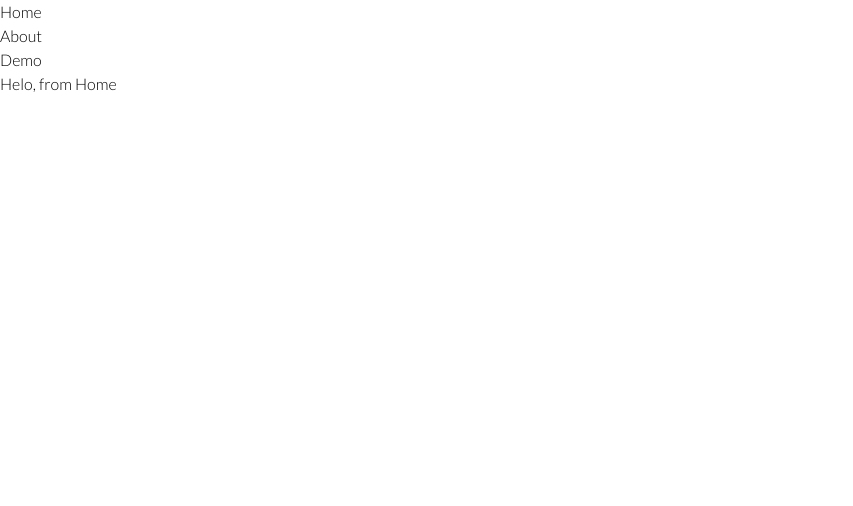
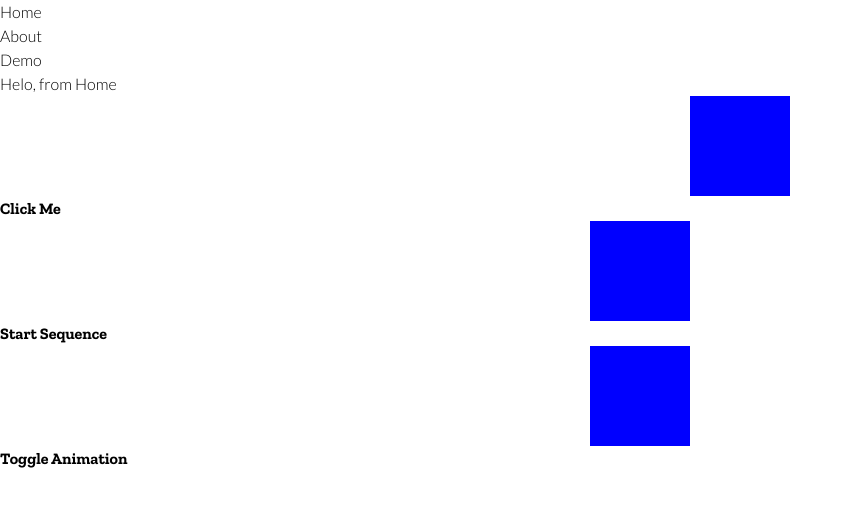
Before and after one commit to him69/portfolio, a Next.js app: page /demo/home in a window 1280 px wide. Shown: the top 506 px of the page, without its empty margins (0-853 px from the left). Built offline with nearby package versions, Linux system fonts and the light colour scheme.

Commit message:
useInview,control animation

```diff
--- /dev/null
+++ b/app/demo/about/page.js
@@ -0,0 +1,12 @@
+import React from 'react'
+import ControllAnimation from '../framerComponents/ControllNScroll'
+
+function About() {
+  return (
+    <div>
+        <ControllAnimation/>
+    </div>
+  )
+}
+
+export default About
--- /dev/null
+++ b/app/demo/framerComponents/ControllAnimation.js
@@ -0,0 +1,94 @@
+'use client'
+import React, { useEffect,useState } from 'react';
+import { motion, useAnimation } from 'framer-motion';
+
+const AnimationControlExample = () => {
+    const controls = useAnimation();
+
+    useEffect(() => {
+      controls.start({
+        x: 100,
+        transition: { duration: 2 },
+      });
+    }, [controls]);
+
+    const handleClick = () => {
+      controls.start({
+        scale: [1, 1.5, 1],
+        transition: { duration: 0.5 },
+      });
+    };
+
+    return (
+      <div>
+        <motion.div
+          animate={controls}
+          style={{
+            background: 'blue',
+            height: 100,
+            width: 100,
+            margin: '0 auto',
+          }}
+        />
+        <button onClick={handleClick}>Click Me</button>
+        <SequentialAnimationExample/>
+        <ConditionalAnimationExample/>
+      </div>
+    );
+  };
+
+  export default AnimationControlExample;
+  const SequentialAnimationExample = () => {
+    const controls = useAnimation();
+
+    const handleSequence = async () => {
+      await controls.start({ x: 100, transition: { duration: 1 } });
+      await controls.start({ y: 100, transition: { duration: 1 } });
+      await controls.start({ scale: 1.5, transition: { duration: 1 } });
+    };
+
+    return (
+      <div>
+        <motion.div
+          animate={controls}
+          style={{
+            background: 'blue',
+            height: 100,
+            width: 100,
+            margin: '0 auto',
+          }}
+        />
+        <button onClick={handleSequence}>Start Sequence</button>
+      </div>
+    );
+  };
+
+  const ConditionalAnimationExample = () => {
+    const controls = useAnimation();
+    const [isAnimating, setIsAnimating] = useState(false);
+
+    useEffect(() => {
+      if (isAnimating) {
+        controls.start({ rotate: 360, transition: { duration: 2 } });
+      } else {
+        controls.start({ rotate: 0, transition: { duration: 2 } });
+      }
+    }, [isAnimating, controls]);
+
+    return (
+      <div>
+        <motion.div
+          animate={controls}
+          style={{
+            background: 'blue',
+            height: 100,
+            width: 100,
+            margin: '0 auto',
+          }}
+        />
+        <button onClick={() => setIsAnimating(!isAnimating)}>
+          Toggle Animation
+        </button>
+      </div>
+    );
+  };
--- /dev/null
+++ b/app/demo/framerComponents/ControllNScroll.js
@@ -0,0 +1,18 @@
+'use client'
+import React, { useState, useEffect } from 'react';
+import { motion, useScroll, useTransform, useAnimation } from 'framer-motion';
+
+const ControllAnimation = () => {
+
+
+
+
+
+  return (
+    <>
+    hello
+    </>
+  )
+};
+
+export default ControllAnimation;
--- a/app/demo/home/page.js
+++ b/app/demo/home/page.js
@@ -8,11 +8,13 @@ import LayoutAnimationExample from "../framerComponents/Mycomp";
 import SharedLayoutAnimation from "../framerComponents/parent";
 import ScrollTriggeredAnimation from "../framerComponents/scroll";
 import ScrollSec from "../framerComponents/ScrollSec";
+import AnimationControlExample from "../framerComponents/ControllAnimation";
 
 
 const Home = () => {
     return <>
         <p>Helo, from Home</p>
+        <AnimationControlExample/>
         <ScrollSec/>
         {/* <LayoutAnimationExample/> */}
         <ScrollTriggeredAnimation/>
--- /dev/null
+++ b/app/komal/components/arrowBox.js
@@ -0,0 +1,17 @@
+import React from 'react'
+import AnimatedArrow from './arrow'
+
+function ArrowBox() {
+    return (
+        <div className="m-[90vh] ">
+            <div>
+                <p className="text-xs primaryF4 text-center">Scroll</p>
+            </div>
+            <div className=" w-9 h-12  m-auto">
+                <AnimatedArrow />
+            </div>
+        </div>
+    )
+}
+
+export default ArrowBox
--- a/app/komal/components/hero.js
+++ b/app/komal/components/hero.js
@@ -1,10 +1,10 @@
 'use client'
 import React, { useState, useEffect } from "react";
 import GrainEffect from "./particale";
-import AnimatedArrow from "./arrow";
 import RotatingImg from "./rotateImg";
 import SecTwo from "./secTwo";
 import { motion, useScroll, useTransform } from "framer-motion";
+import ArrowBox from "./arrowBox";
 
 const Hero = () => {
   const { scrollYProgress } = useScroll();
@@ -27,34 +27,37 @@ const Hero = () => {
   }, []);
 
   const x = useTransform(scrollYProgress, [0, 1], [0, -windowWidth - 500]);
+  const opacity = useTransform(scrollYProgress, [0, .9], [1, 0]);
+  const arrowOpacity = useTransform(scrollYProgress, [0, .05], [1, 0]);
 
   const handleElemAnimation = () => {
-    setScale(scale + 1);
+    setScale(scale + .2);
   };
 
   return (
     <>
       <div
-        className="h-[300dvh] PrimeShade relative overflow-hidden"
+        className=" relative overflow-hidden"
       >
         {/* <GrainEffect/> */}
+        <div className="relative">
+          <motion.div
+
+            style={{
+              x, opacity
+            }} className="container mx-auto pt-14  fixed top-0 left-20 z-10" onClick={handleElemAnimation}>
+
+            <div className="flex text-5xl absolute"> <p>Hey ! 👋 </p><p className="">I AM</p></div>
+            <p className="primaryF4 text-[16vw]"><span className="primaryF2">G</span>raphic</p>
+            <p className="primaryF4 text-[16vw] -mt-12"><span className="primaryF2">D</span>esigner</p>
+          </motion.div>
+        </div>
         <motion.div
-
         style={{
-          x
-        }} className="container mx-auto pt-14 fixed top-0 left-20 z-10" onClick={handleElemAnimation}>
-          <RotatingImg ani={scale} />
-          <div className="flex text-5xl absolute"> <p>Hey ! 👋 </p><p className="">I AM</p></div>
-          <p className="primaryF4 text-[16vw]"><span className="primaryF2">G</span>raphic</p>
-          <p className="primaryF4 text-[16vw] -mt-12"><span className="primaryF2">D</span>esigner</p>
-          <div className="m-auto">
-            <div>
-              <p className="text-xs primaryF4 text-center">Scroll</p>
-            </div>
-            <div className=" w-9 h-12  m-auto">
-              <AnimatedArrow />
-            </div>
-          </div>
+          opacity:arrowOpacity,
+        }}
+        >
+        <ArrowBox />
         </motion.div>
       </div>
       <SecTwo />
--- a/app/komal/components/secTwo.js
+++ b/app/komal/components/secTwo.js
@@ -1,9 +1,32 @@
-import React from 'react'
+'use client'
+import React, { useEffect, useRef } from 'react';
+import { motion, useScroll, useTransform, useInView } from 'framer-motion';
 
-const  SecTwo=()=> {
+const SecTwo = () => {
+  const ref =useRef(null);
+  const isInView = useInView(ref, { once: true});
+
+  const { scrollYProgress } = useScroll();
+  const scale = useTransform(scrollYProgress, [0.5, 0.7], [0.5, 2]);
+  const y = useTransform(scrollYProgress, [.5, 1], ['-109%', '42%']);
+
   return (
-    <div className='h-dvh'>secTwo</div>
-  )
-}
+    <div className={`h-[100vh] relative overflow-hidden ${isInView ? 'SecShade' : ''}`} ref={ref}>
+      <motion.div
+        className="absolute z-10 w-[500px] top-1/2 left-1/2 -translate-x-1/2"
+        style={{ scale, y,x:'-50%',rotate:'39deg' }}
+        initial={{ opacity: 0 }}
+        animate={isInView ? { opacity: 1, scale: 2, y: '-34%' } : { opacity: 0 }}
+        transition={{ duration: 0.5 }}
+      >
+        <img
+          src="http://localhost:3000/images/star.png"
+          alt=""
+          style={{ width: '100%', height: 'auto' }}
+        />
+      </motion.div>
+    </div>
+  );
+};
 
 export default SecTwo;
--- a/styles/portfolio.css
+++ b/styles/portfolio.css
@@ -3,6 +3,7 @@
 @tailwind utilities;
 :root{
   --heroSection:#f7e7ce;
+  --secondary:#758bfd;
 }
 @font-face {
     font-family:Balerga ;
@@ -22,6 +23,7 @@
   }
   body{
     overflow-x: hidden;
+    background-color: var(--heroSection);
   }
   .Balerga{
     font-family: Balerga, 'Segoe UI';
@@ -40,6 +42,10 @@
  }
  .PrimeShade{
   background-color: var(--heroSection);
+
+ }
+ .SecShade{
+  background-color: var(--secondary);
 
  }
  @keyframes noise-animation {
```
Also changed, not shown: public/images/girl.png (added).
